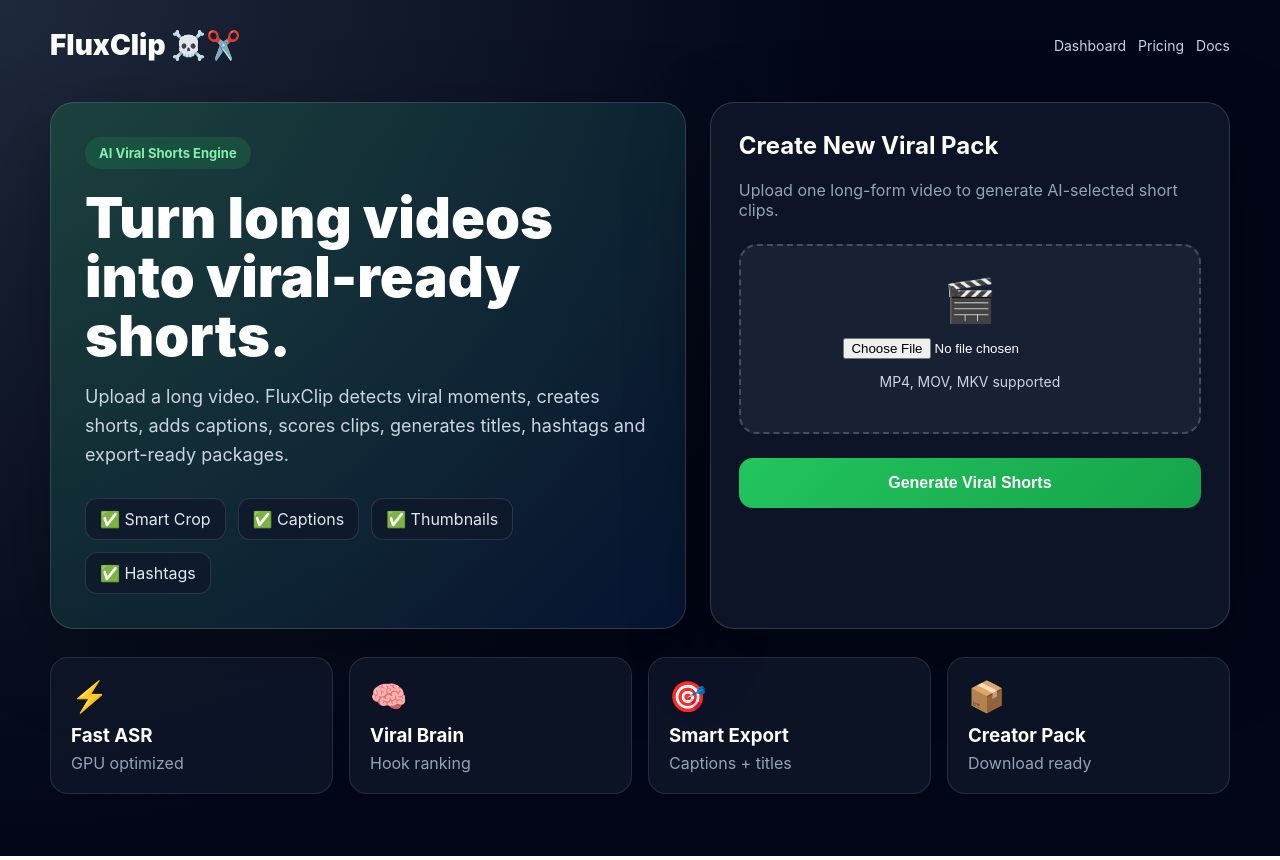
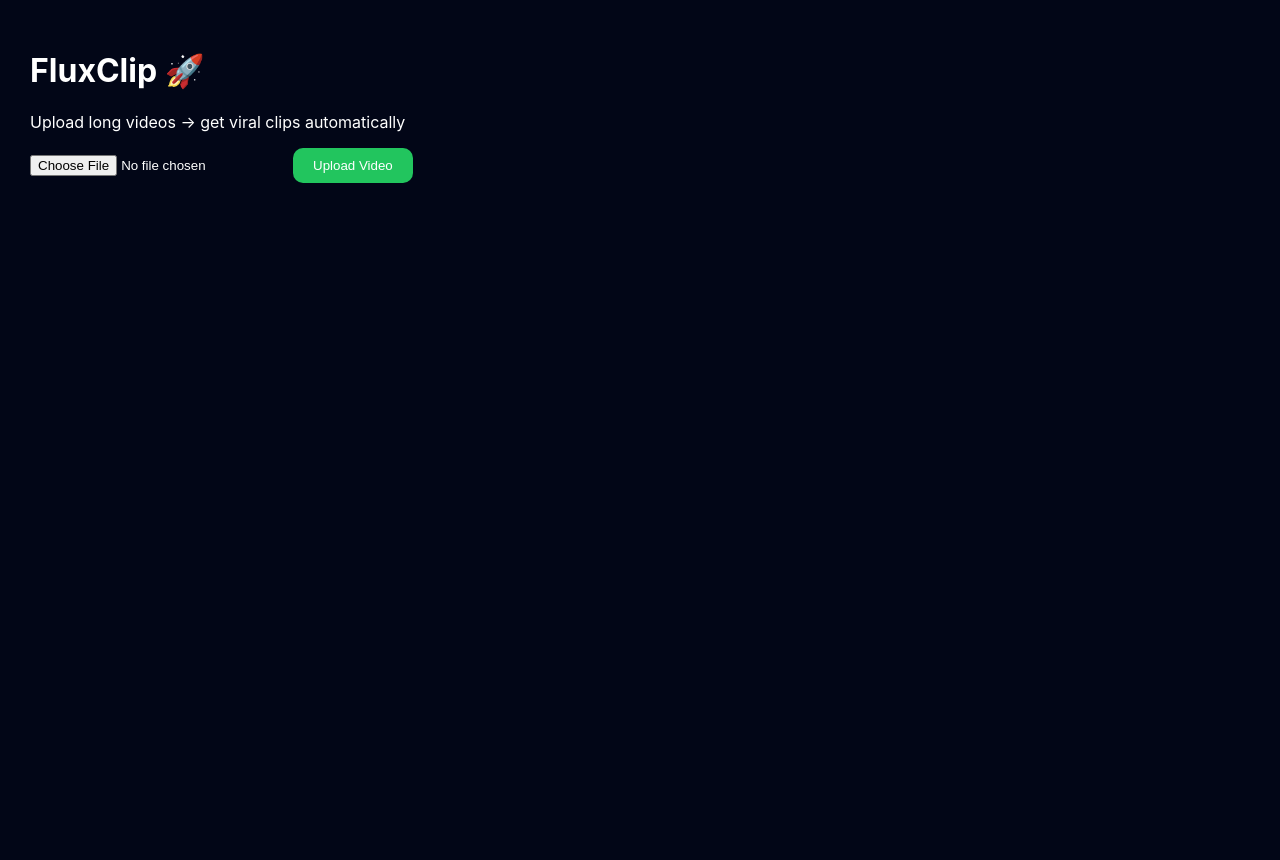
Before and after one commit to Missioon7/fluxclip, a React (Create React App) app in the folder opus-ui/: page / in a window 1280 px wide. Built offline with nearby package versions, Linux system fonts and the light colour scheme.

Commit message:
Connect frontend to Railway backend

```diff
--- a/opus-ui/src/App.js
+++ b/opus-ui/src/App.js
@@ -1,7 +1,7 @@
 import React, { useState } from "react";
 import axios from "axios";
 
-const API = "http://127.0.0.1:8000";
+const API = "https://web-production-9c211.up.railway.app";
 
 function fixVideoUrl(path) {
   if (!path) return "";
@@ -84,283 +84,48 @@
   const clips = result?.clips || [];
 
   return (
-    <div
-      style={{
-        minHeight: "100vh",
-        background:
-          "radial-gradient(circle at top left, #1e293b, #020617 55%)",
-        color: "white",
-        fontFamily: "Inter, Arial, sans-serif",
-        padding: "28px",
-      }}
-    >
-      <div
-        style={{
-          maxWidth: "1180px",
-          margin: "0 auto",
-        }}
-      >
-        {/* NAV */}
-        <div
-          style={{
-            display: "flex",
-            justifyContent: "space-between",
-            alignItems: "center",
-            marginBottom: "40px",
-          }}
-        >
-          <div style={{ fontSize: "28px", fontWeight: "900" }}>
-            FluxClip ☠️✂️
-          </div>
+    <div style={{ minHeight: "100vh", background: "#020617", color: "white", padding: "30px" }}>
+      <h1>FluxClip 🚀</h1>
+      <p>Upload long videos → get viral clips automatically</p>
 
-          <div
-            style={{
-              display: "flex",
-              gap: "12px",
-              color: "#cbd5e1",
-              fontSize: "14px",
-            }}
-          >
-            <span>Dashboard</span>
-            <span>Pricing</span>
-            <span>Docs</span>
-          </div>
-        </div>
-
-        {/* HERO */}
-        <div
-          style={{
-            display: "grid",
-            gridTemplateColumns: "1.1fr 0.9fr",
-            gap: "24px",
-            marginBottom: "28px",
-          }}
-        >
-          <div
-            style={{
-              background:
-                "linear-gradient(135deg, rgba(34,197,94,0.18), rgba(59,130,246,0.12))",
-              border: "1px solid rgba(148,163,184,0.25)",
-              borderRadius: "24px",
-              padding: "34px",
-              boxShadow: "0 25px 80px rgba(0,0,0,0.35)",
-            }}
-          >
-            <div
-              style={{
-                display: "inline-block",
-                background: "rgba(34,197,94,0.15)",
-                color: "#86efac",
-                padding: "8px 14px",
-                borderRadius: "999px",
-                fontWeight: "700",
-                fontSize: "13px",
-                marginBottom: "20px",
-              }}
-            >
-              AI Viral Shorts Engine
-            </div>
-
-            <h1
-              style={{
-                fontSize: "56px",
-                lineHeight: "1.05",
-                margin: "0 0 18px",
-                fontWeight: "950",
-              }}
-            >
-              Turn long videos into viral-ready shorts.
-            </h1>
-
-            <p
-              style={{
-                color: "#cbd5e1",
-                fontSize: "18px",
-                lineHeight: "1.6",
-                maxWidth: "650px",
-              }}
-            >
-              Upload a long video. FluxClip detects viral moments, creates
-              shorts, adds captions, scores clips, generates titles, hashtags
-              and export-ready packages.
-            </p>
-
-            <div
-              style={{
-                display: "flex",
-                gap: "12px",
-                marginTop: "28px",
-                flexWrap: "wrap",
-              }}
-            >
-              {["Smart Crop", "Captions", "Thumbnails", "Hashtags"].map(
-                (item) => (
-                  <div
-                    key={item}
-                    style={{
-                      background: "rgba(15,23,42,0.75)",
-                      border: "1px solid rgba(148,163,184,0.2)",
-                      padding: "10px 14px",
-                      borderRadius: "12px",
-                      color: "#e2e8f0",
-                    }}
-                  >
-                    ✅ {item}
-                  </div>
-                )
-              )}
-            </div>
-          </div>
-
-          {/* UPLOAD CARD */}
-          <div
-            style={{
-              background: "rgba(15,23,42,0.9)",
-              border: "1px solid rgba(148,163,184,0.25)",
-              borderRadius: "24px",
-              padding: "28px",
-              boxShadow: "0 25px 80px rgba(0,0,0,0.35)",
-            }}
-          >
-            <h2 style={{ marginTop: 0 }}>Create New Viral Pack</h2>
-            <p style={{ color: "#94a3b8" }}>
-              Upload one long-form video to generate AI-selected short clips.
-            </p>
-
-            <div
-              style={{
-                border: "2px dashed rgba(148,163,184,0.35)",
-                borderRadius: "18px",
-                padding: "28px",
-                textAlign: "center",
-                background: "rgba(30,41,59,0.65)",
-                margin: "24px 0",
-              }}
-            >
-              <div style={{ fontSize: "42px", marginBottom: "12px" }}>🎬</div>
       <input
         type="file"
         onChange={(e) => setFile(e.target.files[0])}
       />
-              <p style={{ color: "#cbd5e1", fontSize: "14px" }}>
-                {file ? file.name : "MP4, MOV, MKV supported"}
-              </p>
-            </div>
 
       <button
         onClick={uploadFile}
         disabled={loading}
         style={{
-                width: "100%",
-                background: loading
-                  ? "#64748b"
-                  : "linear-gradient(135deg, #22c55e, #16a34a)",
+          marginLeft: "10px",
+          padding: "10px 20px",
+          background: "#22c55e",
           color: "white",
           border: "none",
-                padding: "16px 20px",
-                borderRadius: "14px",
-                cursor: loading ? "not-allowed" : "pointer",
-                fontWeight: "900",
-                fontSize: "16px",
+          borderRadius: "10px"
         }}
       >
-              {loading ? "Processing..." : "Generate Viral Shorts"}
+        {loading ? "Processing..." : "Upload Video"}
       </button>
 
       {jobId && (
-              <div
-                style={{
-                  marginTop: "18px",
-                  background: "rgba(30,41,59,0.8)",
-                  borderRadius: "14px",
-                  padding: "14px",
-                  fontSize: "14px",
-                }}
-              >
-                <div>
+        <div style={{ marginTop: "20px" }}>
           <strong>Status:</strong> {status}
-                </div>
-                <div style={{ color: "#94a3b8", marginTop: "6px" }}>
-                  Job: {jobId}
-                </div>
-              </div>
-            )}
-          </div>
-        </div>
-
-        {/* STATS */}
-        <div
-          style={{
-            display: "grid",
-            gridTemplateColumns: "repeat(4, 1fr)",
-            gap: "16px",
-            marginBottom: "28px",
-          }}
-        >
-          {[
-            ["⚡", "Fast ASR", "GPU optimized"],
-            ["🧠", "Viral Brain", "Hook ranking"],
-            ["🎯", "Smart Export", "Captions + titles"],
-            ["📦", "Creator Pack", "Download ready"],
-          ].map(([icon, title, sub]) => (
-            <div
-              key={title}
-              style={{
-                background: "rgba(15,23,42,0.8)",
-                border: "1px solid rgba(148,163,184,0.18)",
-                borderRadius: "18px",
-                padding: "20px",
-              }}
-            >
-              <div style={{ fontSize: "30px" }}>{icon}</div>
-              <h3 style={{ margin: "10px 0 6px" }}>{title}</h3>
-              <p style={{ color: "#94a3b8", margin: 0 }}>{sub}</p>
-            </div>
-          ))}
-        </div>
-
-        {loading && (
-          <div
-            style={{
-              background: "rgba(34,197,94,0.12)",
-              border: "1px solid rgba(34,197,94,0.35)",
-              padding: "22px",
-              borderRadius: "18px",
-              marginBottom: "28px",
-            }}
-          >
-            <h3>🔥 AI is cooking your viral clips...</h3>
-            <p style={{ color: "#cbd5e1" }}>
-              Transcribing → Viral Detection → Smart Crop → Captions → Final
-              Shorts
-            </p>
+          <br />
+          Job ID: {jobId}
         </div>
       )}
 
       {error && (
-          <div
-            style={{
-              background: "#7f1d1d",
-              padding: "18px",
-              borderRadius: "16px",
-              marginBottom: "24px",
-            }}
-          >
+        <div style={{ color: "red", marginTop: "20px" }}>
           {error}
         </div>
       )}
 
       {clips.length > 0 && (
-          <div>
-            <h2 style={{ fontSize: "34px" }}>Your Viral Clips</h2>
+        <div style={{ marginTop: "30px" }}>
+          <h2>Your Clips</h2>
 
-            <div
-              style={{
-                display: "grid",
-                gridTemplateColumns: "repeat(auto-fit, minmax(330px, 1fr))",
-                gap: "20px",
-              }}
-            >
           {clips.map((clip, index) => {
             const videoUrl = fixVideoUrl(
               clip.video_path || clip.download_url
@@ -370,104 +135,40 @@
               <div
                 key={index}
                 style={{
-                      background: "rgba(15,23,42,0.9)",
-                      border: "1px solid rgba(148,163,184,0.22)",
+                  background: "#1e293b",
                   padding: "20px",
-                      borderRadius: "22px",
+                  marginBottom: "20px",
+                  borderRadius: "12px"
                 }}
               >
-                    <div
-                      style={{
-                        display: "flex",
-                        justifyContent: "space-between",
-                        marginBottom: "12px",
-                      }}
-                    >
-                      <h3 style={{ margin: 0 }}>
-                        Clip #{clip.clip_number || index + 1}
-                      </h3>
-
-                      <span
-                        style={{
-                          background: "#22c55e",
-                          color: "#052e16",
-                          padding: "6px 10px",
-                          borderRadius: "999px",
-                          fontWeight: "900",
-                        }}
-                      >
-                        Score {clip.score}
-                      </span>
-                    </div>
-
-                    <p>
-                      <strong>Title:</strong> {clip.title}
-                    </p>
-                    <p>
-                      <strong>Niche:</strong> {clip.niche}
-                    </p>
-                    <p>
-                      <strong>Duration:</strong> {clip.duration}s
-                    </p>
-
-                    <p style={{ color: "#86efac" }}>
-                      {Array.isArray(clip.hashtags)
-                        ? clip.hashtags.join(" ")
-                        : ""}
-                    </p>
+                <h3>Clip #{index + 1}</h3>
+                <p><strong>Title:</strong> {clip.title}</p>
+                <p><strong>Score:</strong> {clip.score}</p>
 
                 {videoUrl && (
                   <>
                     <video
-                          width="100%"
+                      width="400"
                       controls
                       src={videoUrl}
-                          style={{
-                            borderRadius: "16px",
-                            marginTop: "10px",
-                            background: "#000",
-                          }}
                     />
+
+                    <br />
 
                     <a
                       href={videoUrl}
                       download
-                          style={{
-                            display: "inline-block",
-                            marginTop: "14px",
-                            background: "#3b82f6",
-                            color: "white",
-                            padding: "12px 16px",
-                            borderRadius: "12px",
-                            textDecoration: "none",
-                            fontWeight: "900",
-                          }}
+                      style={{ color: "#38bdf8" }}
                     >
                       Download Clip
                     </a>
                   </>
                 )}
-
-                    <div
-                      style={{
-                        marginTop: "16px",
-                        background: "rgba(51,65,85,0.8)",
-                        padding: "12px",
-                        borderRadius: "14px",
-                      }}
-                    >
-                      <strong>Score Breakdown</strong>
-                      <pre style={{ overflowX: "auto" }}>
-                        {JSON.stringify(clip.score_breakdown, null, 2)}
-                      </pre>
-                    </div>
               </div>
             );
           })}
         </div>
-          </div>
       )}
-      </div>
     </div>
   );
 }
```
Lines whose indentation alone changed are shown as unchanged.
